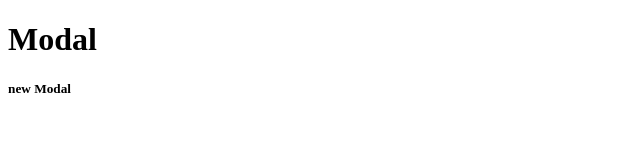
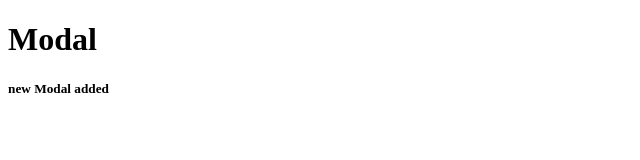
Before and after one commit to mohammadajavadHabibi/git-tutorial, a plain HTML site: page modal.html in a window 1280 px wide. Shown: the full height of the page, 0-640 px from the left. Drawn offline with Linux system fonts and the light colour scheme.

```diff
--- a/modal.html
+++ b/modal.html
@@ -7,6 +7,6 @@
 </head>
 <body>
     <h1>Modal</h1>
-    <h5>new Modal</h5>
+    <h5>new Modal added</h5>
 </body>
 </html>
```
